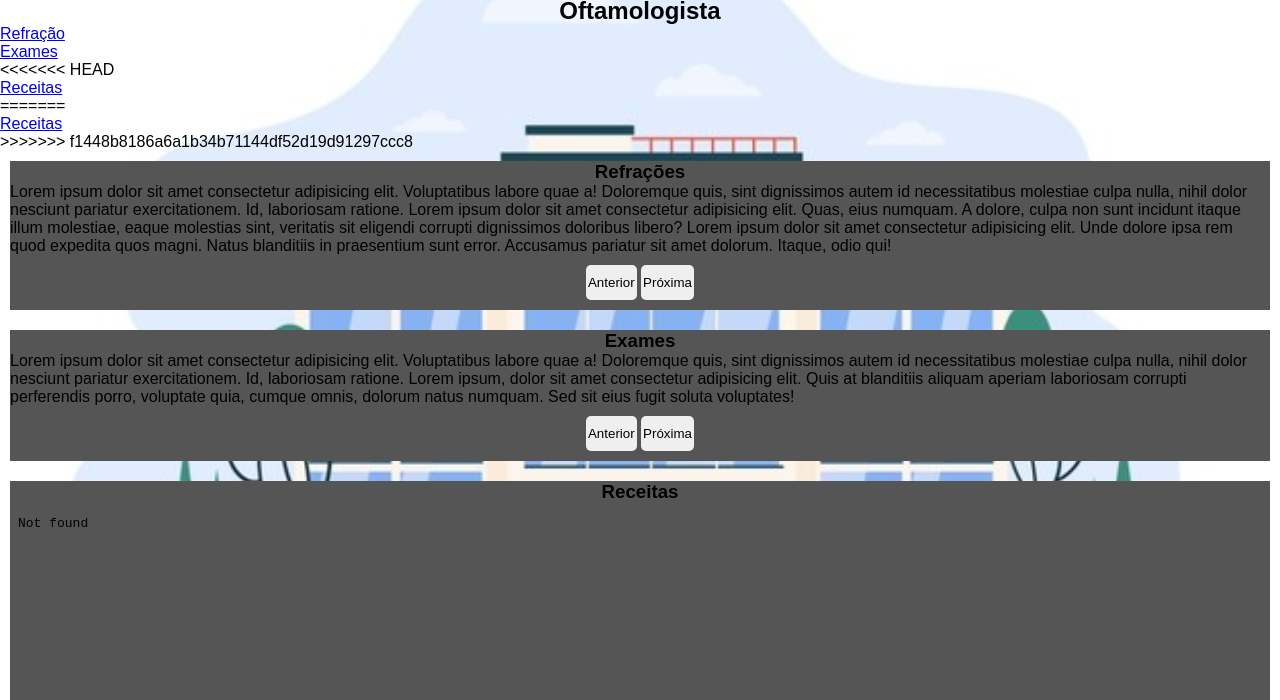
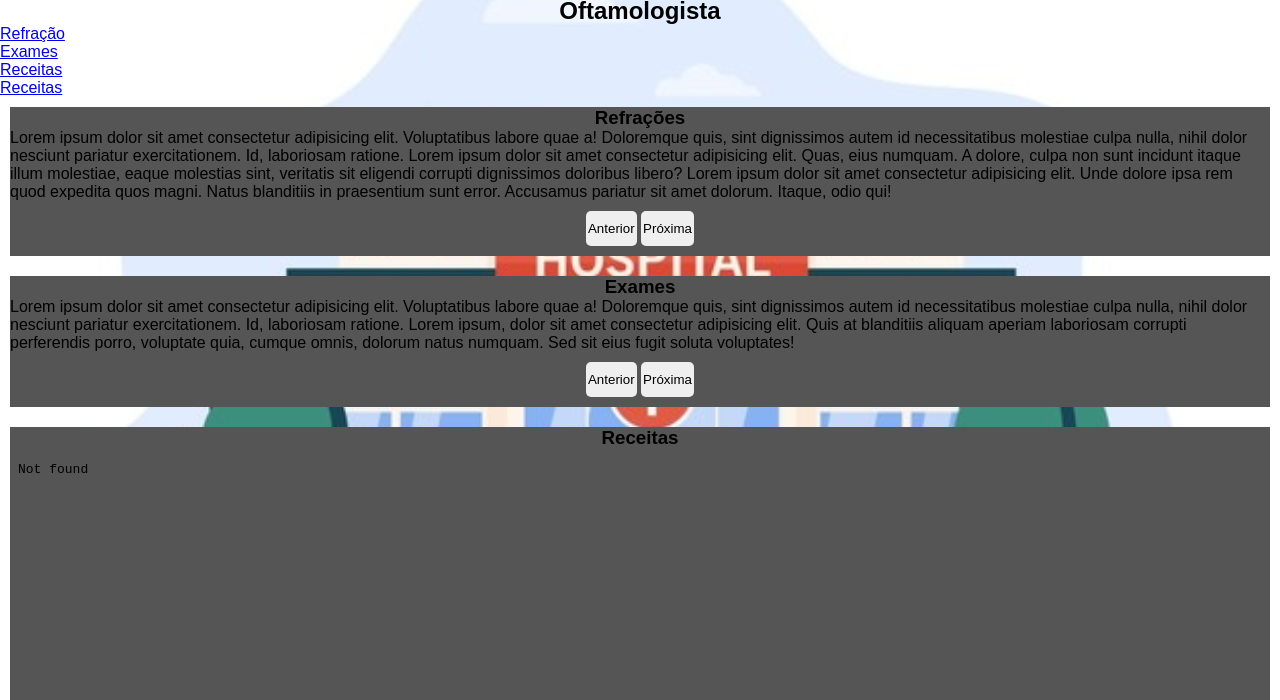
Before and after one commit to guiiaquinto/Prontuario, a plain HTML site: page Oftamologista.html in a window 1280 px wide. Shown: the part 100-800 px from the top of the page. Drawn offline with Linux system fonts and the light colour scheme.

Commit message:
Correção Oftalmo

```diff
--- a/Oftamologista.html
+++ b/Oftamologista.html
@@ -39,11 +39,8 @@
         <ul>
             <li class="li-section"><a href="oftalmo.html#refracao">Refração</a></li>
             <li class="li-section"><a href="oftalmo.html#examesofta">Exames</a></li>
-<<<<<<< HEAD
             <li class="li-section"><a href="oftalmo.html/receitasofta">Receitas</a></li>
-=======
             <li class="li-section"><a href="oftalmo.html#receitasofta">Receitas</a></li>
->>>>>>> f1448b8186a6a1b34b71144df52d19d91297ccc8
         </ul>
     </div>
     <section id="flex-container">
@@ -54,8 +51,11 @@
                 dignissimos autem id necessitatibus molestiae culpa nulla, nihil dolor nesciunt pariatur exercitationem.
                 Id,
                 laboriosam ratione.
-                Lorem ipsum dolor sit amet consectetur adipisicing elit. Quas, eius numquam. A dolore, culpa non sunt incidunt itaque illum molestiae, eaque molestias sint, veritatis sit eligendi corrupti dignissimos doloribus libero?
-                Lorem ipsum dolor sit amet consectetur adipisicing elit. Unde dolore ipsa rem quod expedita quos magni. Natus blanditiis in praesentium sunt error. Accusamus pariatur sit amet dolorum. Itaque, odio qui!
+                Lorem ipsum dolor sit amet consectetur adipisicing elit. Quas, eius numquam. A dolore, culpa non sunt
+                incidunt itaque illum molestiae, eaque molestias sint, veritatis sit eligendi corrupti dignissimos
+                doloribus libero?
+                Lorem ipsum dolor sit amet consectetur adipisicing elit. Unde dolore ipsa rem quod expedita quos magni.
+                Natus blanditiis in praesentium sunt error. Accusamus pariatur sit amet dolorum. Itaque, odio qui!
             </p>
             <div class="footer-art">
                 <button type="button" class="btn">Anterior</button>
@@ -70,7 +70,9 @@
                 exercitationem.
                 Id,
                 laboriosam ratione.
-                    Lorem ipsum, dolor sit amet consectetur adipisicing elit. Quis at blanditiis aliquam aperiam laboriosam corrupti perferendis porro, voluptate quia, cumque omnis, dolorum natus numquam. Sed sit eius fugit soluta voluptates!
+                Lorem ipsum, dolor sit amet consectetur adipisicing elit. Quis at blanditiis aliquam aperiam laboriosam
+                corrupti perferendis porro, voluptate quia, cumque omnis, dolorum natus numquam. Sed sit eius fugit
+                soluta voluptates!
             </p>
             <div class="footer-art">
                 <button type="button" class="btn">Anterior</button>
@@ -79,7 +81,9 @@
         </article>
         <article class="receitasofta" id="receitasofta">
             <h3>Receitas</h3>
-                    <iframe src="./Arquivos\Oftalmo\Receitas\Receita04112021.pdf" id="BasiBlockIframe211732" class="basic-block-content__content" width="100%" height="538vh" frameborder="0" webkitallowfullscreen="true" mozallowfullscreen="true" allowfullscreen="" title="BlockIframe"></iframe>
+            <iframe src="./Arquivos\Oftalmo\Receitas\Receita04112021.pdf" id="BasiBlockIframe211732"
+                class="basic-block-content__content" width="100%" height="538vh" frameborder="0"
+                webkitallowfullscreen="true" mozallowfullscreen="true" allowfullscreen="" title="BlockIframe"></iframe>
             <p>Lorem ipsum dolor sit amet consectetur adipisicing elit. Voluptatibus labore quae a! Doloremque
                 quis,
                 sint
```
Lines whose indentation alone changed are shown as unchanged.
